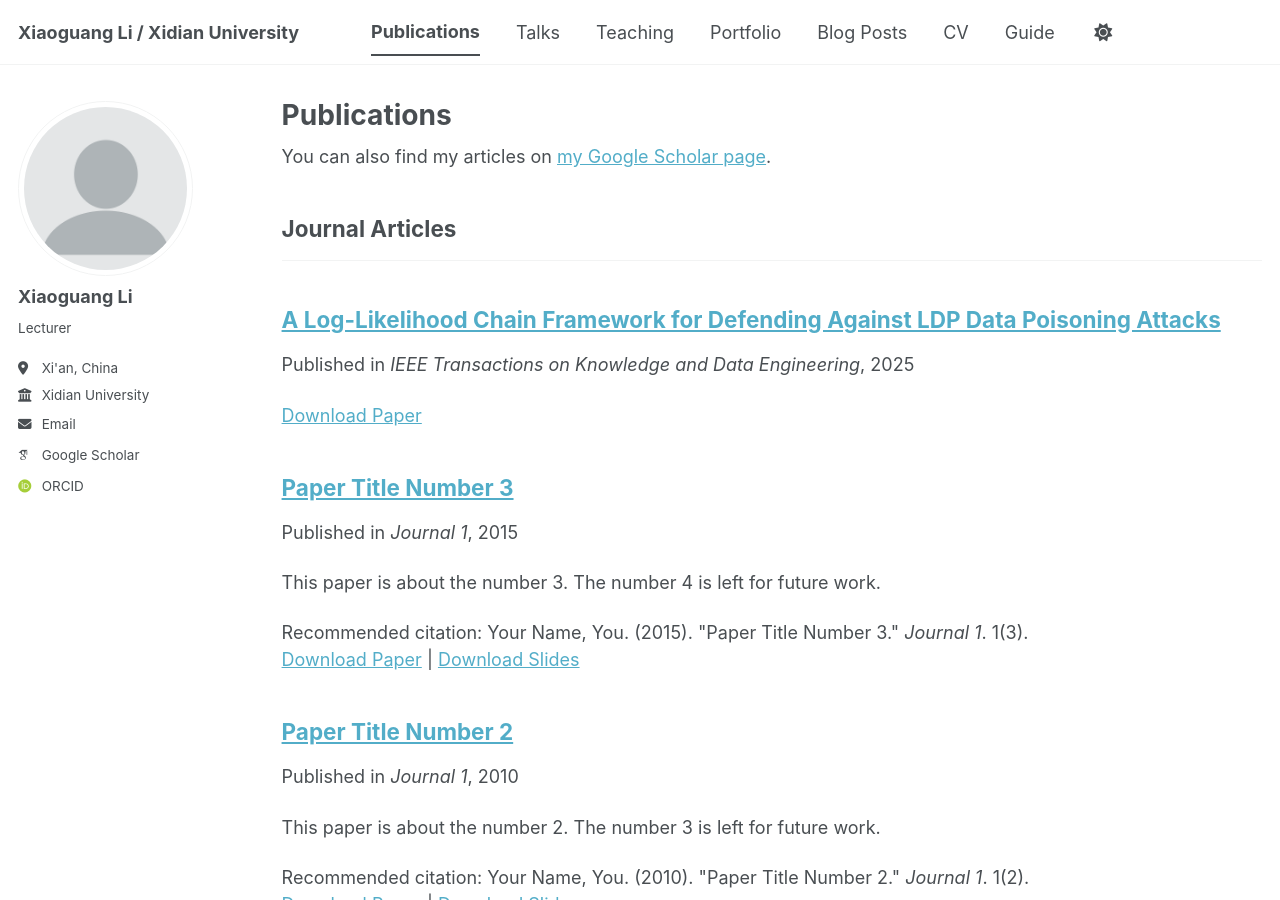
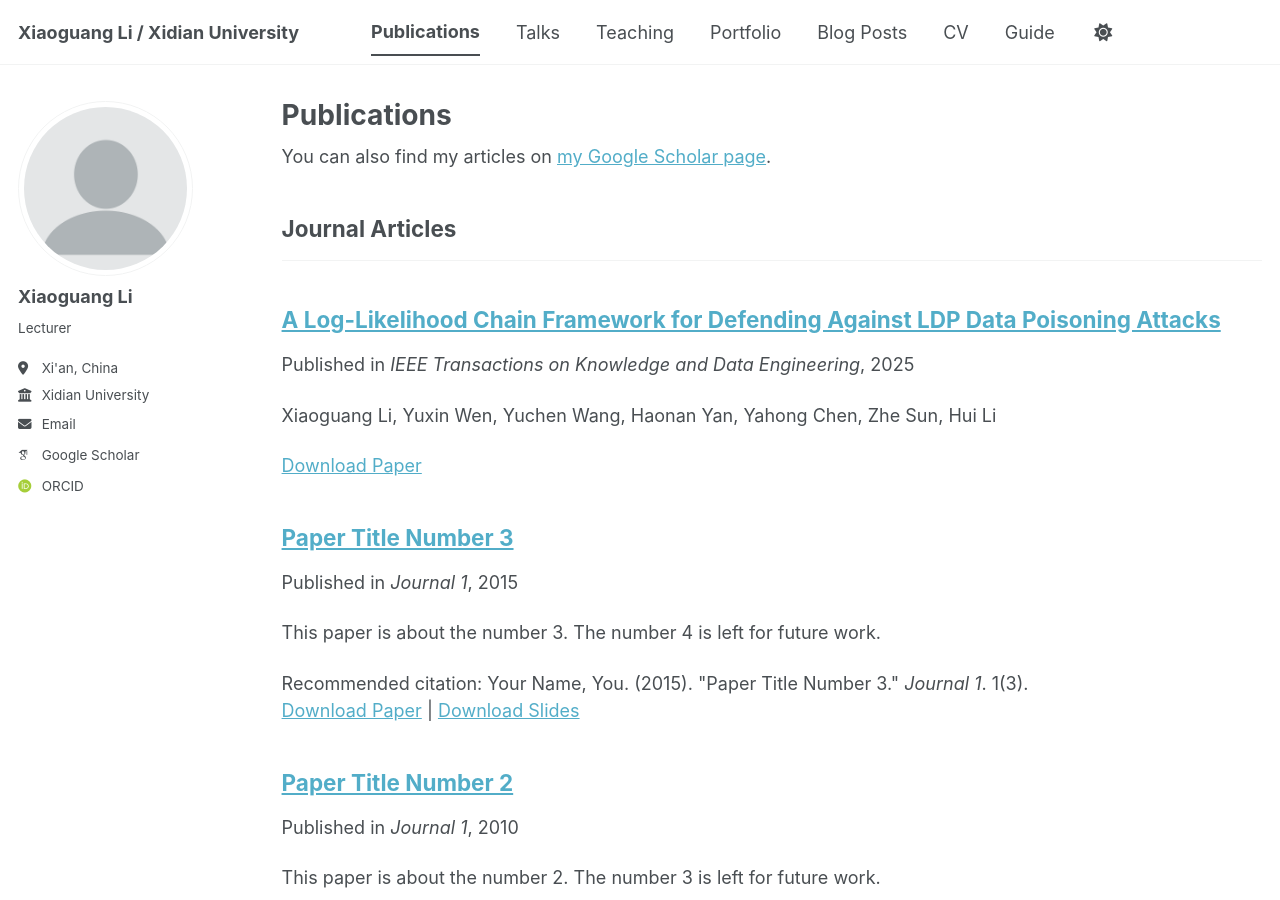
Before and after one commit to meliosem/meliosem.github.io, a Jekyll site: the page built from _pages/publications.html, in a window 1280 px wide and 900 px high. Built offline with Jekyll 4.4.1, drawn with Linux system fonts in a browser that asks for light colours; some web fonts are replaced; a script bundle is joined from its source files by our own code; library files that are not in the unit come from our copies.

Commit message:
first commit

```diff
--- a/_publications/A-Log-Likelihood-Chain-Framework-for-Defending-Against-LDP-Data-Poisoning-Attacks.md
+++ b/_publications/A-Log-Likelihood-Chain-Framework-for-Defending-Against-LDP-Data-Poisoning-Attacks.md
@@ -3,7 +3,7 @@ title: "A Log-Likelihood Chain Framework for Defending Against LDP Data Poisonin
 collection: publications
 category: manuscripts
 permalink: /publication/A-Log-Likelihood-Chain-Framework-for-Defending-Against-LDP-Data-Poisoning-Attacks
-# excerpt: 'This paper is about a robust and accurate single-message shuffler-based DP protocol for distribution estimation'
+excerpt: 'Xiaoguang Li, Yuxin Wen, Yuchen Wang, Haonan Yan, Yahong Chen, Zhe Sun, Hui Li'
 date: 2025-12-31
 venue: 'IEEE Transactions on Knowledge and Data Engineering'
 # slidesurl: 'https://academicpages.github.io/files/slides1.pdf'
```
